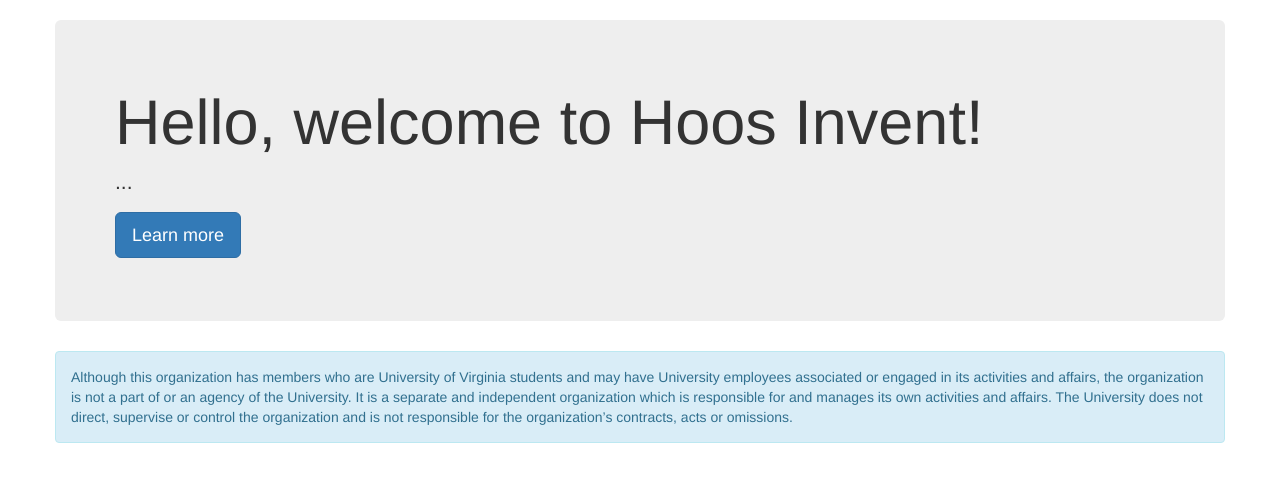
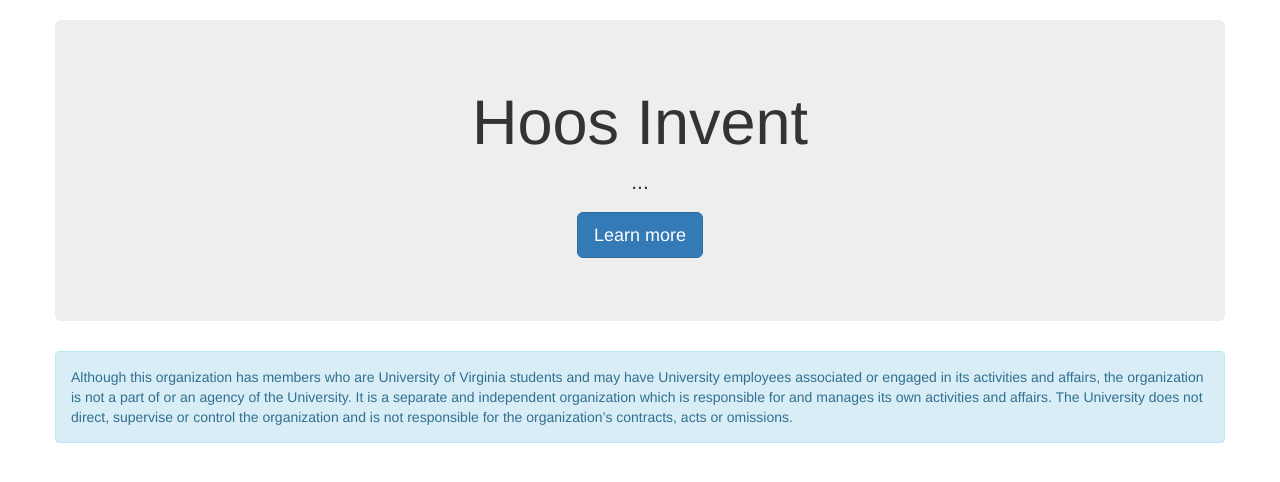
Before and after one commit to hoosinvent/club_site, a Django app: page / in a window 1280 px wide. Shown: the part 51-533 px from the top of the page. Run offline with Django 3.2, Linux system fonts and the light colour scheme; some libraries are stand-ins or nearby versions.

Commit message:
Center text and change heading

```diff
--- a/club/templates/index.html
+++ b/club/templates/index.html
@@ -7,8 +7,8 @@
 {% block content %}
     <div class="container">
         <div class="row">
-               <div class="jumbotron">
-                  <h1>Hello, welcome to Hoos Invent!</h1>
+               <div class="jumbotron text-center">
+                  <h1>Hoos Invent</h1>
                   <p>...</p>
                   <p><a class="btn btn-primary btn-lg" href="#" role="button">Learn more</a></p>
                </div>
```
